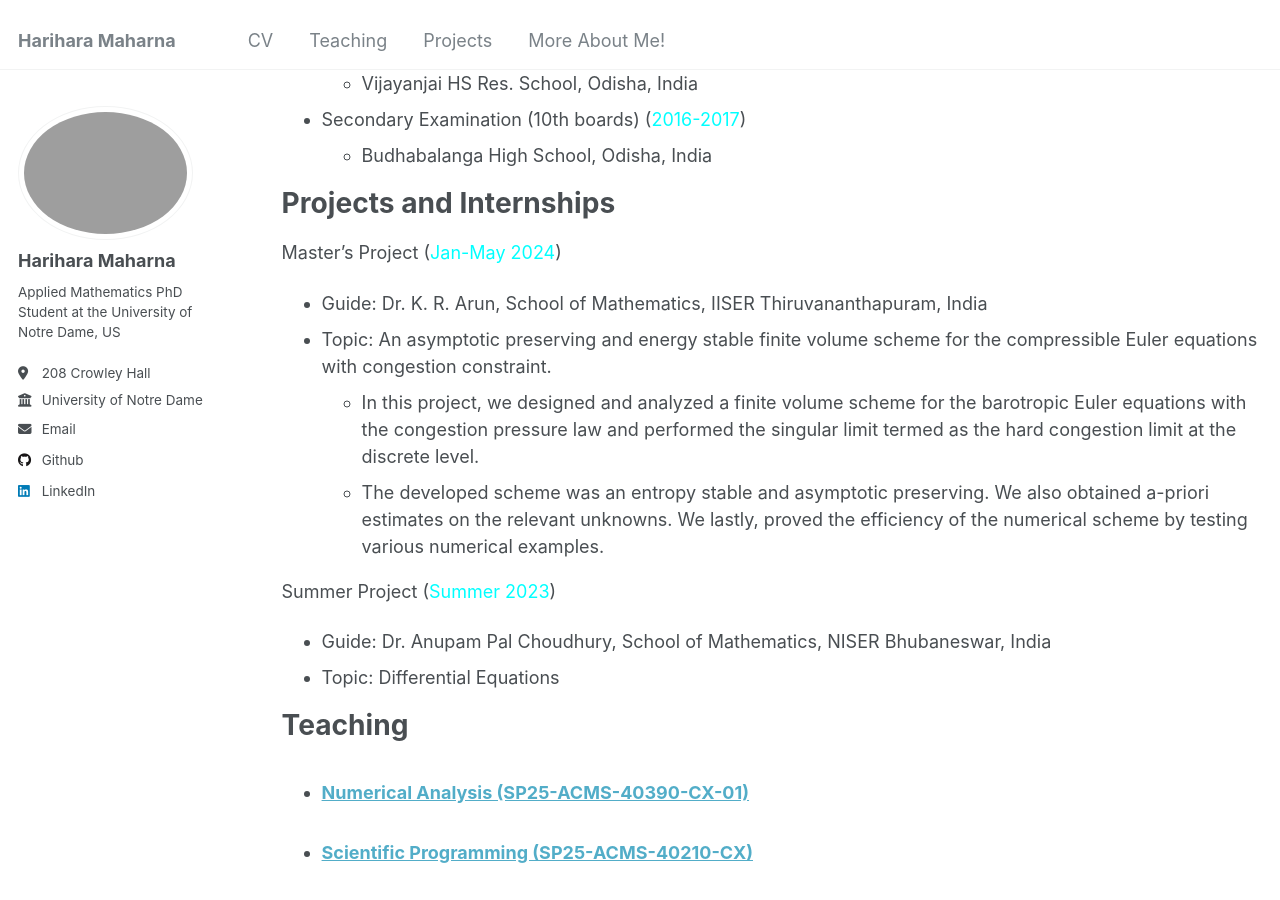
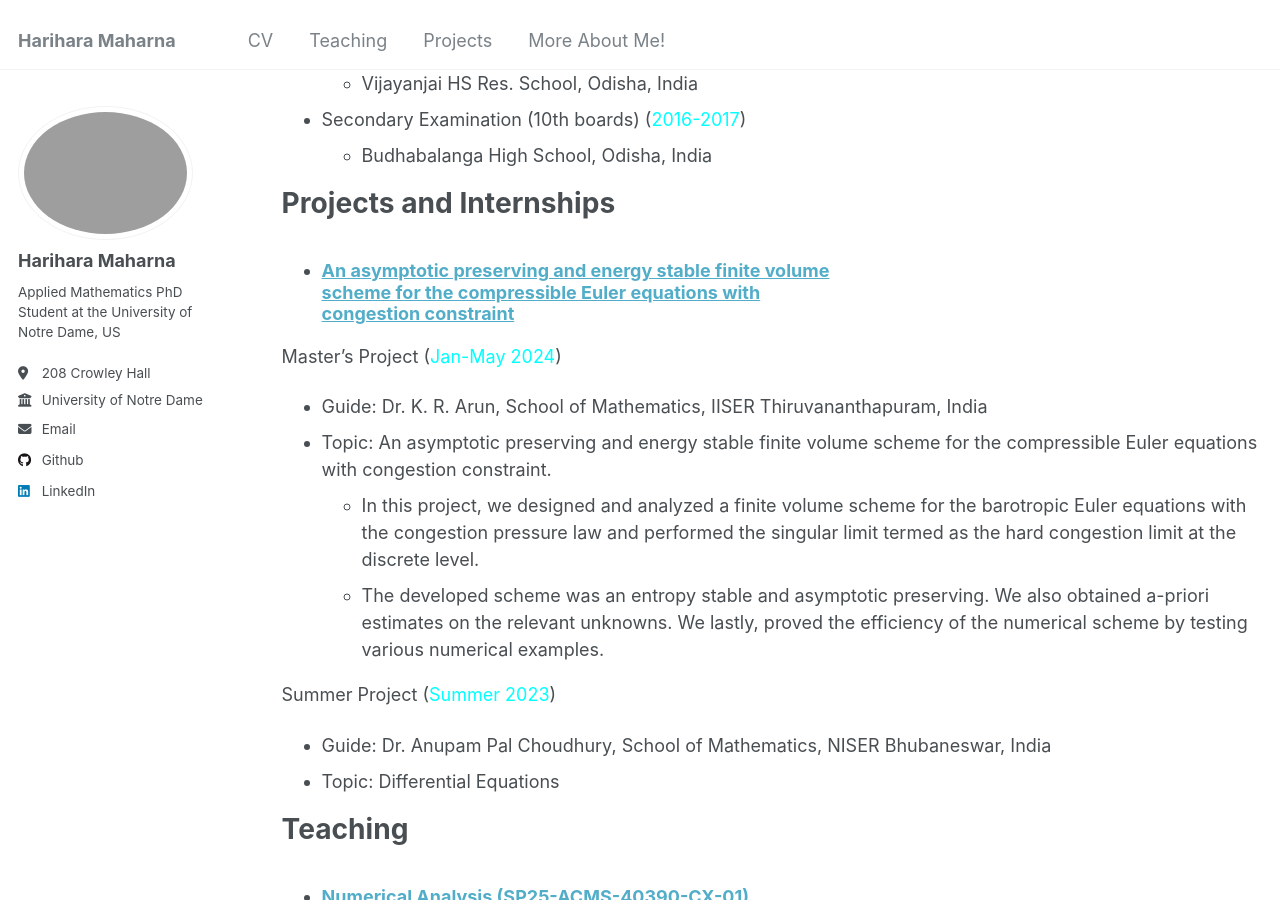
Before and after one commit to harihara-m/harihara-m.github.io, a Jekyll site: the page built from _pages/cv.md, in a window 1280 px wide and 900 px high, scrolled down 619 px. Built offline with Jekyll 4.4.1, drawn with Linux system fonts in a browser that asks for light colours.

Commit message:
project updates in cv.md

```diff
--- a/_config.yml
+++ b/_config.yml
@@ -86,7 +86,7 @@ publication_category:
 teaser                   :  # filename of teaser fallback teaser image placed in /images/, .e.g. "500x300.png"
 breadcrumbs              : false # true, false (default)
 words_per_minute         : 160
-future                   : false
+future                   : true
 read_more                : "disabled" # if enabled, adds "Read more" links to excerpts
 talkmap_link             : false #change to true to add link to talkmap on talks page
 comments:
--- a/_pages/cv.md
+++ b/_pages/cv.md
@@ -29,9 +29,9 @@ I am a first-year PhD student in Applied Mathematics in the Applied Computationa
 
 # Projects and Internships
 
-<!--<ul>{% for post in site.project reversed %}-->
-<!--    {% include archive-single-cv.html %}-->
-<!--    {% endfor %}</ul>-->
+<ul>{% for post in site.project reversed %}
+    {% include archive-single-cv.html %}
+    {% endfor %}</ul>
 
 Master’s Project (<span style="color:cyan">Jan-May 2024</span>)
 
```
